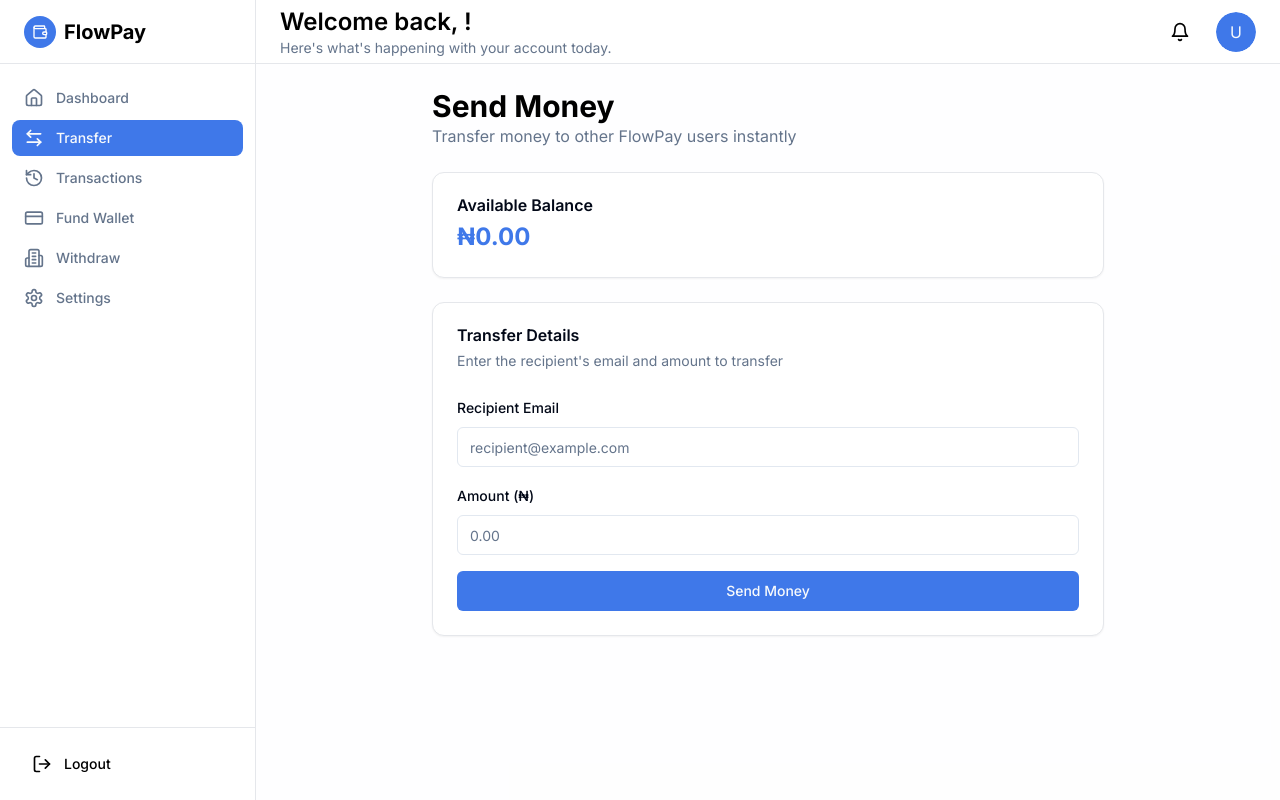
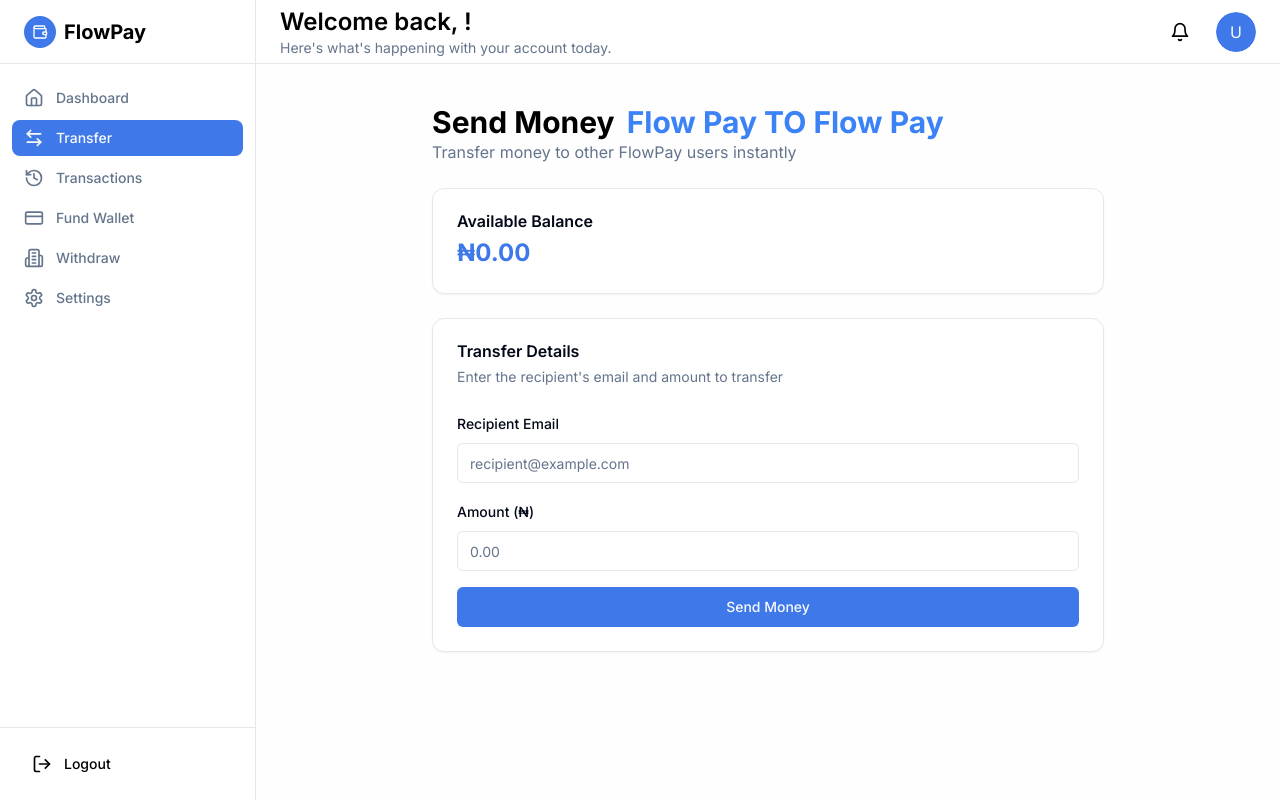
Before and after one commit to skippergoroye/Flowpay-Client, a Next.js app: page /dashboard/transfer in a window 1280 px wide. Built offline with nearby package versions, Linux system fonts and the light colour scheme; no server answers; sample sign-in values are in the browser's storage.

Commit message:
feat: flow to flow pay added

```diff
--- a/src/app/dashboard/transfer/page.tsx
+++ b/src/app/dashboard/transfer/page.tsx
@@ -49,7 +49,11 @@
   return (
     <div className="max-w-2xl mx-auto space-y-6">
       <div>
-        <h1 className="text-3xl font-bold">Send Money</h1>
+        <div className="flex items-center gap-3 mt-4">
+          <h1 className="text-3xl font-bold">Send Money</h1> <span className='text-blue-500 text-3xl font-bold'>Flow Pay TO Flow Pay</span>
+
+        </div>
+
         <p className="text-muted-foreground">
           Transfer money to other FlowPay users instantly
         </p>
```
